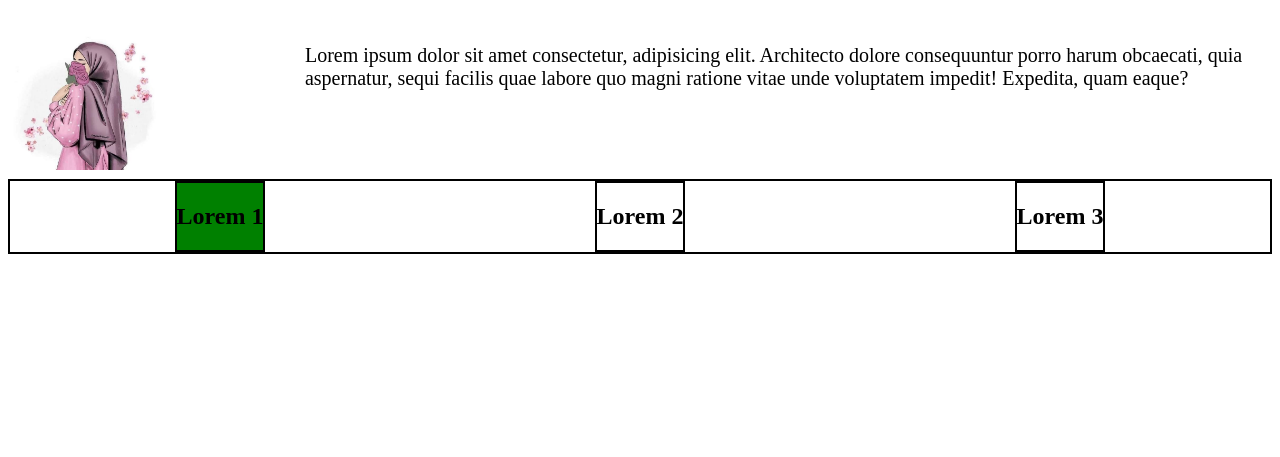
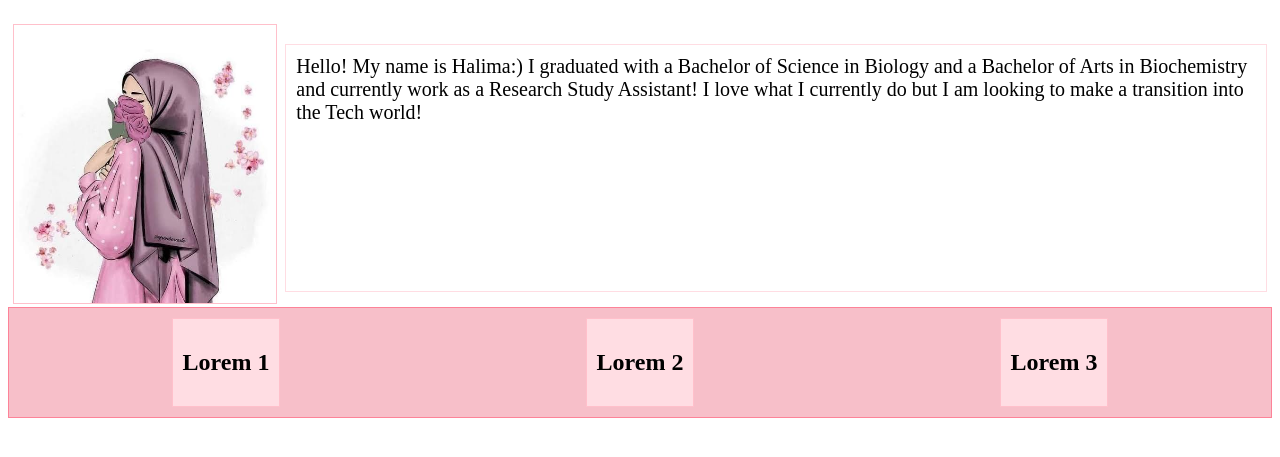
Before and after one commit to Halimaxo/Halima-Khatun-Portfolio-Page-, a plain HTML site: page index.html in a window 1280 px wide. Shown: the part 61-518 px from the top of the page. Drawn offline with Linux system fonts and the light colour scheme.

Commit message:
Updating background-colors and making sure the image appears in the delpyed github page

```diff
--- a/assets/css/style.css
+++ b/assets/css/style.css
@@ -4,24 +4,44 @@
 }
 
 .avatar img{
-    width:50%;
+    width:100%;
+    height:100%;
+    border: 1px solid pink;
+    margin-bottom: 10px;
 }
 
 .about-me-text {
     font-family: 'Times New Roman', Times, serif;
     font-size: 20px;
+    padding: 10px;
+    display:flex;
+    justify-content: right;
+    border: 1px solid rgb(255, 221, 227);
+    margin-left: 10px;
+    margin-bottom: 10px;;
 }
 
 .projects {
     display:flex;
     justify-content: space-around;
-    border: 2px solid black;
+    border: 1px solid rgb(253, 131, 152);
+    padding:10px;
+    background-color: rgb(247, 191, 201);
 }
 
 .project {
-    border: 2px solid black;
+    border: 1px solid pink;
+    padding: 10px;
 }
 
 .project-1 {
-    background-color: green;
+    background-color: rgb(255, 221, 227);
 }
+
+.project-2 {
+    background-color: rgb(255, 221, 227);
+}
+
+.project-3 {
+    background-color: rgb(255, 221, 227);
+}
--- a/index.html
+++ b/index.html
@@ -21,7 +21,7 @@
             </div>
 
             <p class="about-me-text">
-                Lorem ipsum dolor sit amet consectetur, adipisicing elit. Architecto dolore consequuntur porro harum obcaecati, quia aspernatur, sequi facilis quae labore quo magni ratione vitae unde voluptatem impedit! Expedita, quam eaque?
+                Hello! My name is Halima:) I graduated with a Bachelor of Science in Biology and a Bachelor of Arts in Biochemistry and currently work as a Research Study Assistant! I love what I currently do but I am looking to make a transition into the Tech world!
             </p>
         </section>
 
```
